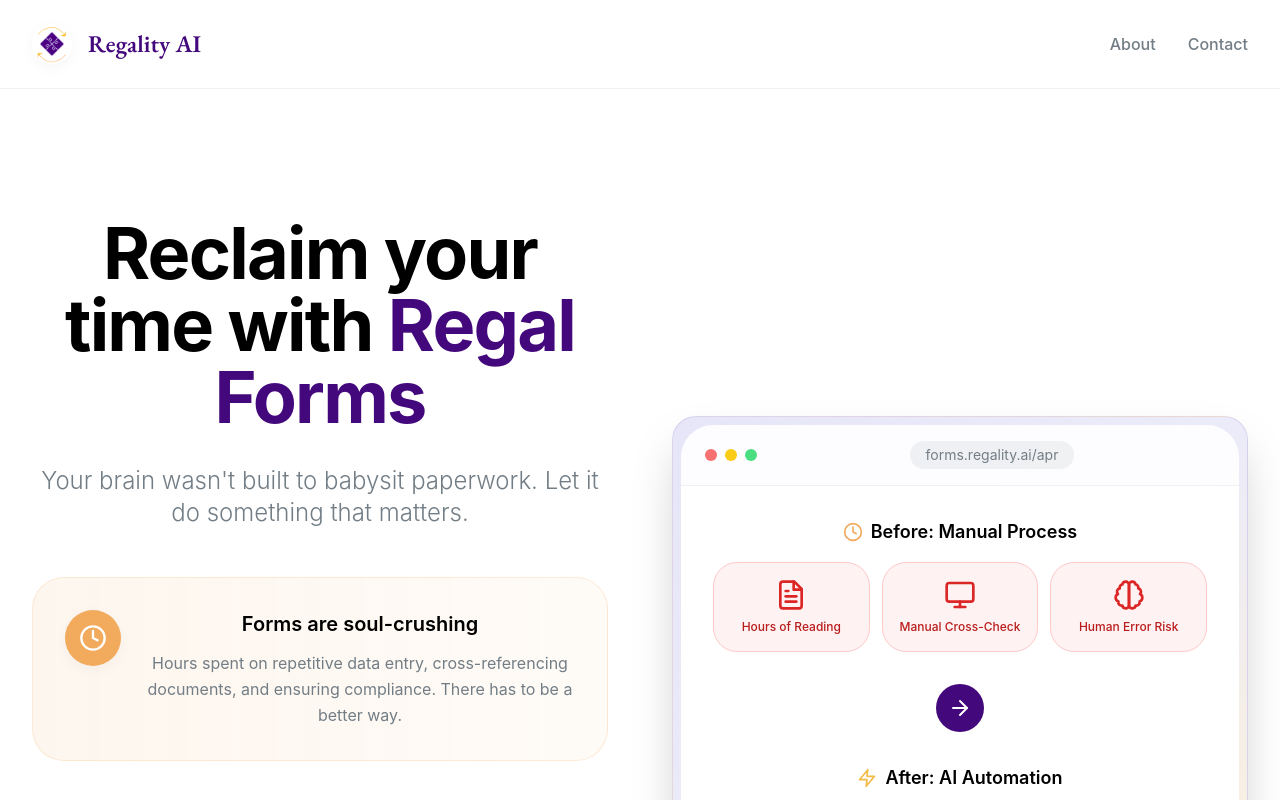
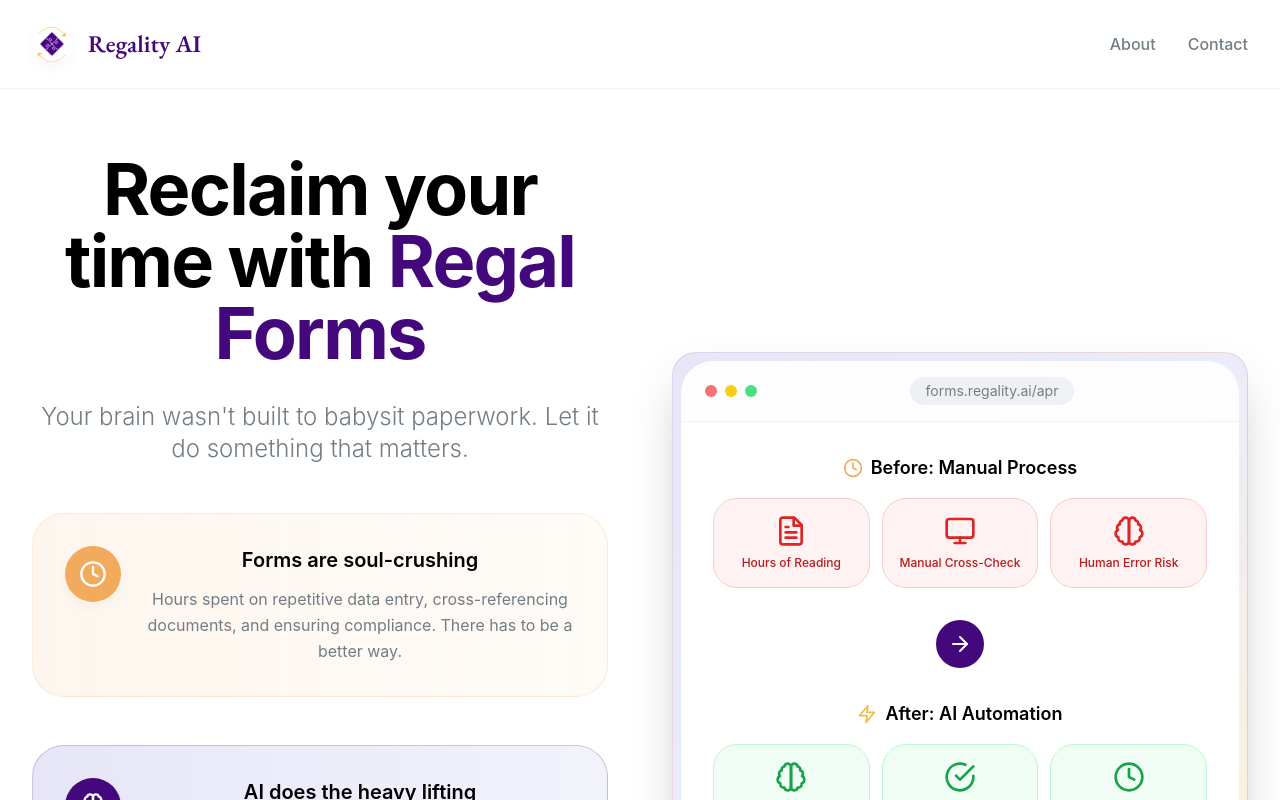
Before and after one commit to picturpoet/forms-java, a React (Vite) app: page / in a window 1280 px wide. Shown: the top 800 px of the page. Built offline with nearby package versions, Linux system fonts and the light colour scheme.

Commit message:
Reduce excessive spacing after header

```diff
--- a/src/pages/LandingPage.tsx
+++ b/src/pages/LandingPage.tsx
@@ -55,8 +55,8 @@
         </div>
       </header>
 
-      {/* Hero Section - Fixed 12-col grid with proper spacing */}
-      <main className="max-w-7xl mx-auto px-6 lg:px-8 py-32">
+      {/* Hero Section - Reduced from py-32 to py-16 */}
+      <main className="max-w-7xl mx-auto px-6 lg:px-8 py-16">
         <div className="grid lg:grid-cols-12 gap-16 items-center">
           {/* Left Content - 6 columns */}
           <div className="lg:col-span-6 space-y-12 animate-fade-in">
```
